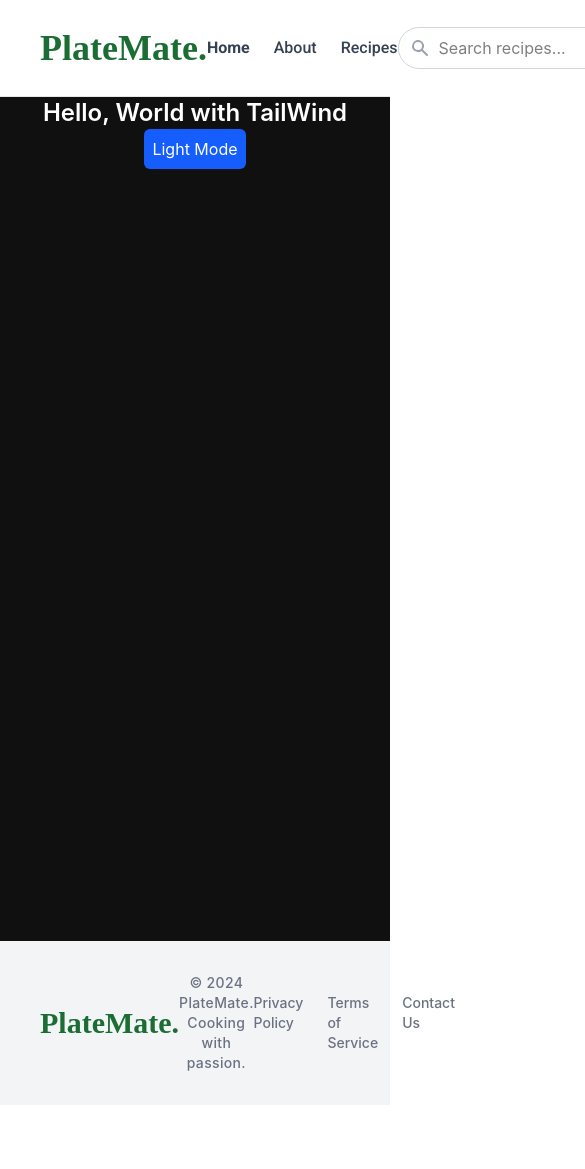
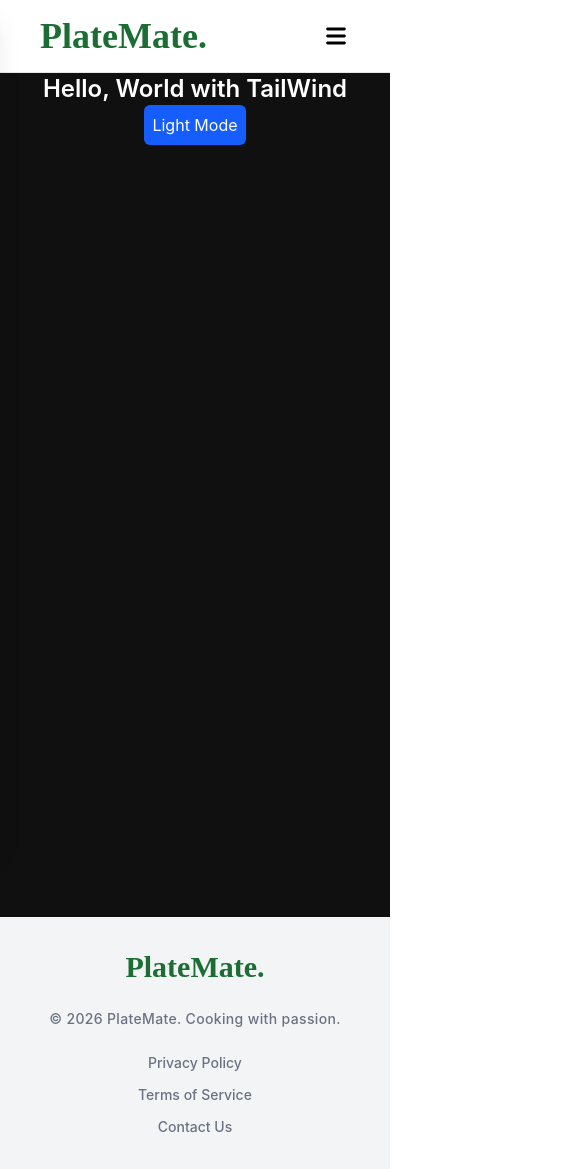
Before and after one commit to Chipboong/Interactive-Recipe-Book, a React (Vite) app: page / in a window 390 px wide. Shown: the top 1169 px of the page, 585 px wide, since content can reach past the window. Before the commit the page ends 1105 px from the top, so only its background shows below. Built offline with nearby package versions, Linux system fonts and the light colour scheme; a web font is replaced by a local one.

Commit message:
Add some stuff: Add 404 pages Modified navbar and footer to responsive, IG

```diff
--- a/src/components/Footer.jsx
+++ b/src/components/Footer.jsx
@@ -1,33 +1,45 @@
-import {Link} from 'react-router'
+import { Link } from "react-router";
+
 export default function Footer() {
   return (
-    <footer className="w-full bg-gray-100 py-8 px-10 flex items-center justify-between">
-
-      {/* Left: Logo */}
-      <div className="flex-1">
-        <Link to="/" className="text-3xl font-roboto-serif font-bold text-primary-green">
+    <footer className="w-full bg-gray-100 px-6 py-8">
+      <div className="mx-auto flex max-w-7xl flex-col items-center gap-6 text-center md:flex-row md:items-center md:justify-between md:text-left">
+        <Link
+          to="/"
+          className="text-3xl font-roboto-serif font-bold text-primary-green"
+        >
           PlateMate.
         </Link>
-      </div>
 
-      {/* Center: Copyright */}
-      <div className="flex-1 text-center text-gray-500 font-medium text-sm tracking-wide">
-        © 2024 PlateMate. Cooking with passion.
-      </div>
 
-      {/* Right: Navigation Links */}
-      <div className="flex-1 flex justify-end space-x-6 text-gray-500 font-medium text-sm">
-        <Link to="/privacy-policy" className="hover:text-green-800 transition-colors">
+        <p className="text-sm font-medium tracking-wide text-gray-500">
+          © 2026 PlateMate. Cooking with passion.
+        </p>
+
+        {/* Links */}
+        <div className="flex flex-col gap-3 text-sm font-medium text-gray-500 sm:flex-row sm:gap-6">
+          <Link
+            to="/privacy-policy"
+            className="transition-colors hover:text-green-800"
+          >
             Privacy Policy
           </Link>
-        <Link to="/terms-of-service" className="hover:text-green-800 transition-colors">
+
+          <Link
+            to="/terms-of-service"
+            className="transition-colors hover:text-green-800"
+          >
             Terms of Service
           </Link>
-        <Link to="/contact" className="hover:text-green-800 transition-colors">
+
+          <Link
+            to="/contact"
+            className="transition-colors hover:text-green-800"
+          >
             Contact Us
           </Link>
         </div>
-
+      </div>
     </footer>
   );
-};
+}
--- a/src/components/NavBar.jsx
+++ b/src/components/NavBar.jsx
@@ -1,36 +1,106 @@
-import { NavLink } from 'react-router'
-export default function Navbar()  {
+import { useState } from "react";
+import { NavLink } from "react-router";
+export default function Navbar() {
+  const [navOpen, setNavOpen] = useState(false);
   return (
+    <>
       <nav className="flex items-center justify-between p-4 px-10 bg-white border-b border-gray-200">
         <div className="flex items-center">
-        {/* Logo from image */}
-        <h1 className="text-4xl font-roboto-serif font-bold text-primary-green">
+          <NavLink
+            to={"/"}
+            className="text-4xl font-roboto-serif font-bold text-primary-green lg:w-72"
+          >
             PlateMate.
-        </h1>
+          </NavLink>
         </div>
-      <div className="flex items-center font-roboto space-x-6 text-gray-700 font-medium">
-        {/* Menu Items, active 'Home' like in the image */}
-        <NavLink to={"/"} className="hover:text-green-800 font-bold">Home</NavLink>
-        <NavLink to='/about' className="hover:text-green-800">About</NavLink>
-        <a href="#" className="hover:text-green-800">Recipes</a>
+        <div className="lg:flex hidden  justify-center items-center w-full font-roboto space-x-6 text-gray-700 font-medium">
+          <NavLink to={"/"} className="hover:text-green-800 font-bold">
+            Home
+          </NavLink>
+          <NavLink to="/about" className="hover:text-green-800">
+            About
+          </NavLink>
+          <NavLink to="/recipe" className="hover:text-green-800">
+            Recipes
+          </NavLink>
         </div>
-      <div className="flex items-center space-x-4">
-        {/* Search Bar with icon */}
+        <div className="lg:flex hidden items-center lg:space-x-4">
           <div className="relative">
             <input
               type="search"
               placeholder="Search recipes..."
               className="w-72 pl-10 pr-4 py-2 border border-gray-300 rounded-full focus:outline-none focus:ring-2 focus:ring-green-800"
             />
-          <svg className="absolute left-3 top-1/2 -translate-y-1/2 h-5 w-5 text-gray-400" viewBox="0 0 20 20" fill="currentColor">
-            <path fillRule="evenodd" d="M8 4a4 4 0 100 8 4 4 0 000-8zM2 8a6 6 0 1110.89 3.476l4.817 4.817a1 1 0 01-1.414 1.414l-4.816-4.816A6 6 0 012 8z" clipRule="evenodd" />
+            <svg
+              className="absolute left-3 top-1/2 -translate-y-1/2 h-5 w-5 text-gray-400"
+              viewBox="0 0 20 20"
+              fill="currentColor"
+            >
+              <path
+                fillRule="evenodd"
+                d="M8 4a4 4 0 100 8 4 4 0 000-8zM2 8a6 6 0 1110.89 3.476l4.817 4.817a1 1 0 01-1.414 1.414l-4.816-4.816A6 6 0 012 8z"
+                clipRule="evenodd"
+              />
             </svg>
           </div>
-        {/* Add Recipe Button with orange background */}
-        <button className="bg-orange-600 text-white px-6 py-2 rounded-full font-semibold hover:bg-orange-700">
+
+          <button className="bg-orange-600 text-white px-6 py-2 md:hidden rounded-full font-semibold hover:bg-orange-700">
             Add Recipe
           </button>
         </div>
+        <div className="lg:hidden flex">
+          <button
+            className="w-7 h-auto"
+            onClick={() => {
+              setNavOpen(navOpen ? false : true);
+            }}
+          >
+            <svg xmlns="http://www.w3.org/2000/svg" viewBox="0 0 640 640">
+              <path d="M96 160C96 142.3 110.3 128 128 128L512 128C529.7 128 544 142.3 544 160C544 177.7 529.7 192 512 192L128 192C110.3 192 96 177.7 96 160zM96 320C96 302.3 110.3 288 128 288L512 288C529.7 288 544 302.3 544 320C544 337.7 529.7 352 512 352L128 352C110.3 352 96 337.7 96 320zM544 480C544 497.7 529.7 512 512 512L128 512C110.3 512 96 497.7 96 480C96 462.3 110.3 448 128 448L512 448C529.7 448 544 462.3 544 480z" />
+            </svg>
+          </button>
+        </div>
       </nav>
+      <div
+        className={`
+          fixed top-0 left-0 z-50 h-screen w-64
+          bg-white shadow-xl
+          transform transition-transform duration-300 ease-in-out
+          lg:hidden
+          ${navOpen ? "translate-x-0" : "-translate-x-full"}
+        `}
+      >
+        <div className="flex items-center justify-between border-b p-5">
+          <h2 className="text-2xl font-bold text-primary-green">PlateMate.</h2>
+
+          <button onClick={() => setNavOpen(false)} className="text-2xl">
+            ✕
+          </button>
+        </div>
+
+        <nav className="flex flex-col p-5 space-y-5">
+          <NavLink
+            to="/"
+            className="rounded-md px-3 py-2 font-semibold hover:bg-green-100 hover:text-green-800"
+          >
+            Home
+          </NavLink>
+
+          <NavLink
+            to="/about"
+            className="rounded-md px-3 py-2 hover:bg-green-100 hover:text-green-800"
+          >
+            About
+          </NavLink>
+
+          <NavLink
+            to="/recipe"
+            className="rounded-md px-3 py-2 hover:bg-green-100 hover:text-green-800"
+          >
+            Recipes
+          </NavLink>
+        </nav>
+      </div>
+    </>
   );
-};
+}
--- a/src/router.js
+++ b/src/router.js
@@ -1,21 +1,27 @@
-import {createBrowserRouter } from 'react-router'
-import App from './App'
-import Home from '@/routes/Home.jsx'
-import About from '@/routes/About.jsx'
+import { createBrowserRouter } from "react-router";
+import App from "./App";
+import Home from "@/routes/Home.jsx";
+import About from "@/routes/About.jsx";
+import NotFound from "@/routes/NotFound.jsx";
 
 const router = createBrowserRouter([
-{
-    path: '/',
+  {
+    path: "/",
     Component: App,
     children: [
-        {
-            index: true,
-            Component: Home
-        },
-        {
-            path: '/about',
-            Component: About
-        }
-    ]
-}])
+      {
+        index: true,
+        Component: Home,
+      },
+      {
+        path: "/about",
+        Component: About,
+      },
+      {
+        path: "/*",
+        Component: NotFound,
+      },
+    ],
+  },
+]);
 export default router;
--- /dev/null
+++ b/src/routes/NotFound.jsx
@@ -0,0 +1,30 @@
+import { Link } from "react-router";
+
+export default function NotFound() {
+  return (
+    <div
+      style={{ height: "calc(100dvh - 100px - 73px)" }}
+      className="flex items-center justify-center px-6"
+    >
+      <div className="max-w-md text-center">
+        <h1 className="text-[67px] font-extrabold text-primary-green">404</h1>
+
+        <h2 className="mt-4 text-2xl font-bold text-gray-900">
+          Page not found
+        </h2>
+
+        <p className="mt-4 text-gray-600 leading-relaxed">
+          Looks like you've stumbled upon a page that doesn't exist or may have
+          been moved.
+        </p>
+
+        <Link
+          to="/"
+          className="mt-8 inline-block rounded-lg bg-primary-green px-6 py-3 font-semibold text-white transition hover:bg-green-800"
+        >
+          ← Back to Home
+        </Link>
+      </div>
+    </div>
+  );
+}
```
Lines whose indentation alone changed are shown as unchanged.
